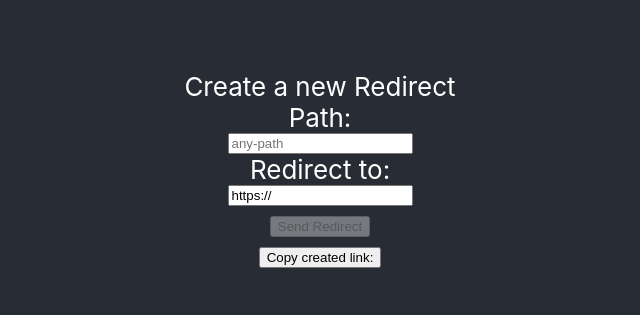
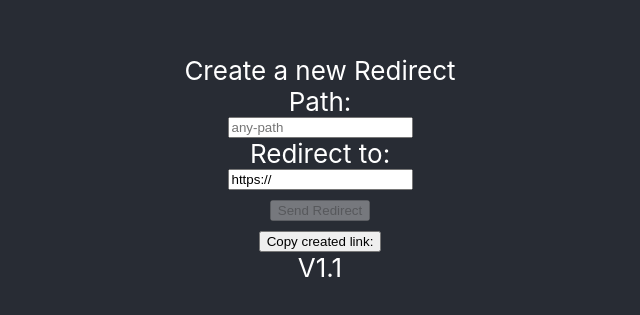
Before and after one commit to John-Kryspin/kryspin-redirect, a React (Create React App) app in the folder client/: page / in a window 1280 px wide. Shown: the part 231-546 px from the top of the page, without its empty margins (320-960 px from the left). Built offline with nearby package versions, Linux system fonts and the light colour scheme.

Commit message:
version number

```diff
--- a/client/src/App.js
+++ b/client/src/App.js
@@ -44,7 +44,7 @@ function App() {
       </div>
       <div>{saved}</div>
 
-
+      <div>V1.1</div>
     </div>
   );
 }
```
